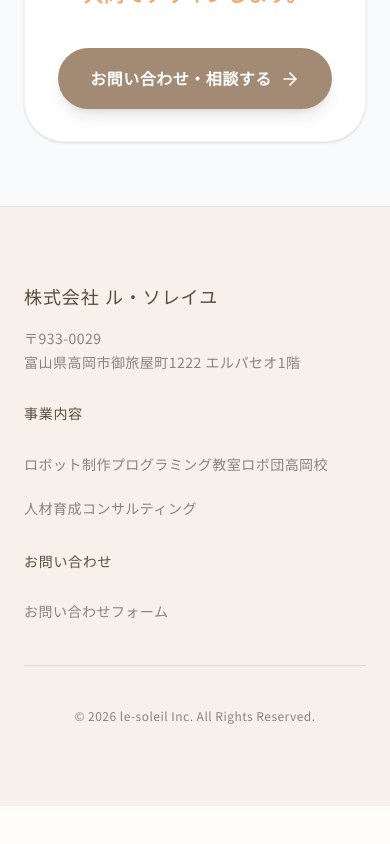
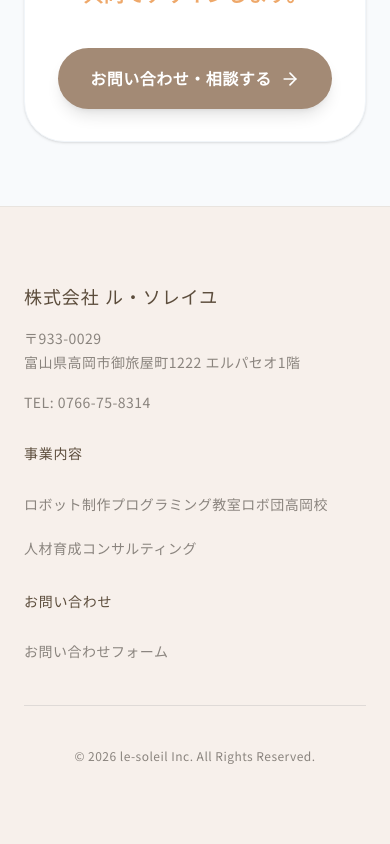
Before and after one commit to soleil0615/soleil_hp, a Next.js app: page /edu in a window 390 px wide. Shown: the part 5823-6667 px from the top of the page. Before the commit the page ends 6629 px from the top, so only its background shows below. Built offline with nearby package versions, Linux system fonts and the light colour scheme.

Commit message:
Add phone number to company section and footer

```diff
--- a/app/page.tsx
+++ b/app/page.tsx
@@ -34,7 +34,7 @@ export default function Home() {
               "logo": "https://le-soleil0615.com/soleil-logo.jpg",
               "contactPoint": {
                 "@type": "ContactPoint",
-                "telephone": "",
+                "telephone": "+81-766-75-8314",
                 "contactType": "customer service"
               },
               "address": {
@@ -143,6 +143,12 @@ export default function Home() {
               <dd className="mt-1 text-sm leading-6 text-muted-foreground sm:col-span-2 sm:mt-0">〒933-0029 富山県高岡市御旅屋町1222 エルパセオ1階</dd>
             </div>
             <div className="px-4 py-6 sm:grid sm:grid-cols-3 sm:gap-4 sm:px-0">
+              <dt className="text-sm font-medium leading-6 text-foreground">電話番号</dt>
+              <dd className="mt-1 text-sm leading-6 text-muted-foreground sm:col-span-2 sm:mt-0">
+                <a href="tel:0766-75-8314" className="hover:text-primary transition-colors">0766-75-8314</a>
+              </dd>
+            </div>
+            <div className="px-4 py-6 sm:grid sm:grid-cols-3 sm:gap-4 sm:px-0">
               <dt className="text-sm font-medium leading-6 text-foreground">事業内容</dt>
               <dd className="mt-1 text-sm leading-6 text-muted-foreground sm:col-span-2 sm:mt-0">
 
--- a/components/Footer.tsx
+++ b/components/Footer.tsx
@@ -7,9 +7,12 @@ export default function Footer() {
                 <div className="grid grid-cols-1 md:grid-cols-3 gap-8">
                     <div>
                         <h3 className="text-lg font-serif font-bold text-primary mb-4">株式会社 ル・ソレイユ</h3>
-                        <p className="text-sm leading-6 text-muted-foreground">
+                        <p className="text-sm leading-6 text-muted-foreground mb-4">
                             〒933-0029<br />
                             富山県高岡市御旅屋町1222 エルパセオ1階
+                        </p>
+                        <p className="text-sm leading-6 text-muted-foreground">
+                            TEL: <a href="tel:0766-75-8314" className="hover:text-primary transition-colors">0766-75-8314</a>
                         </p>
                     </div>
                     <div>
```
